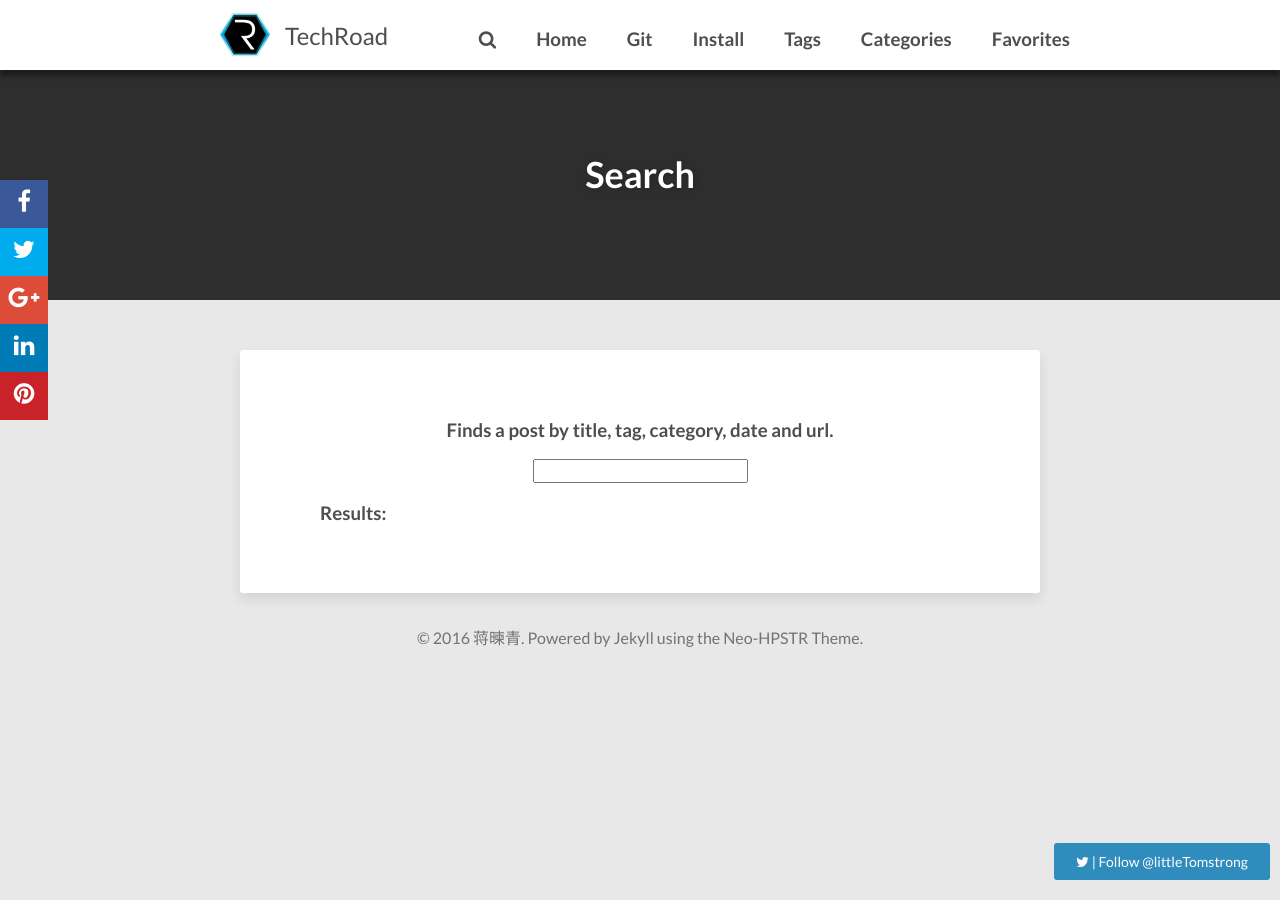
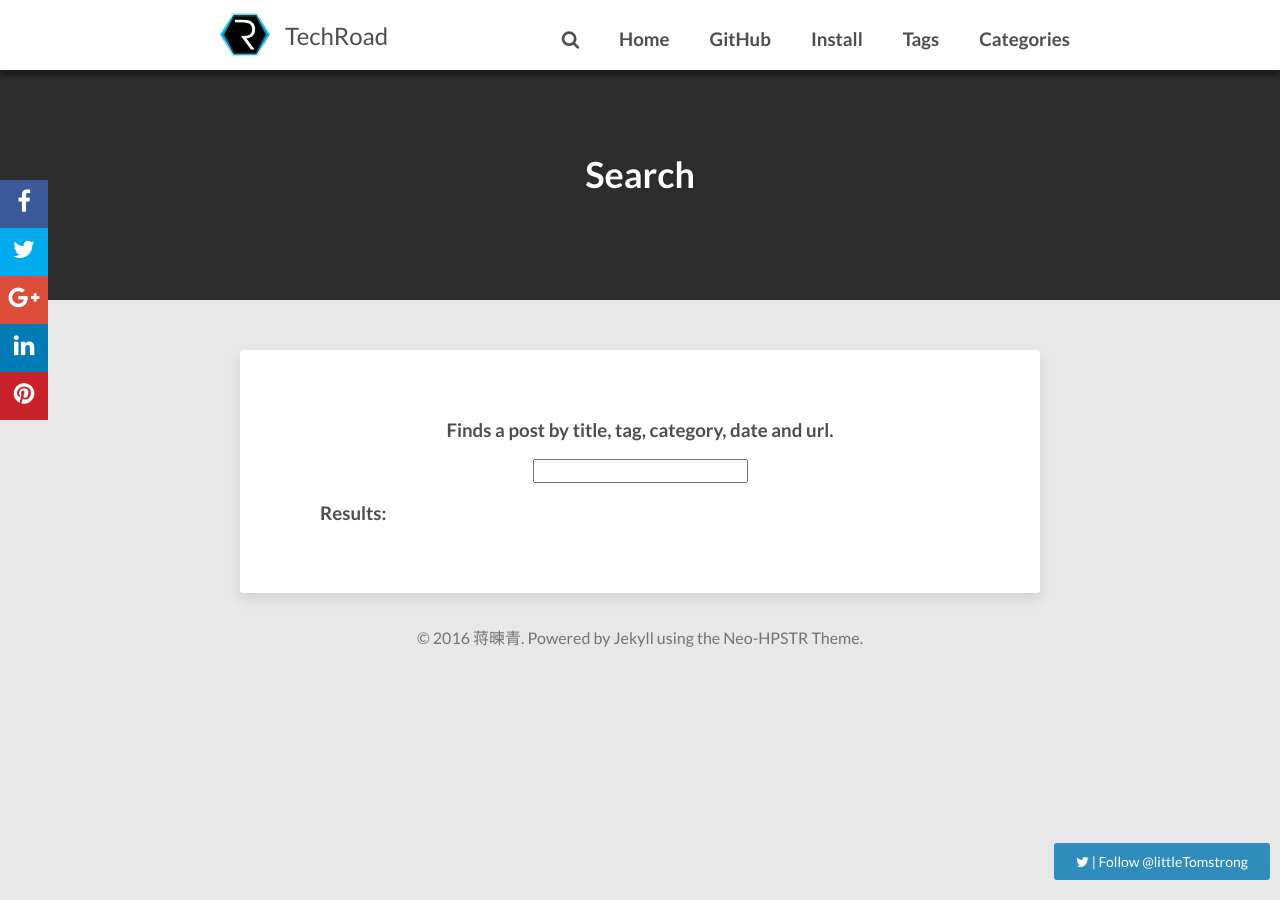
Before and after one commit to JianqingJiang/jianqingjiang.github.io, a Jekyll site: the page built from search/index.html, in a window 1280 px wide. Built offline with Jekyll 4.4.1, drawn with Linux system fonts in a browser that asks for light colours; nearby versions of some CDN libraries; comment, search, counter and statistics services are not loaded.

Commit message:
modified _config.yml

```diff
--- a/_config.yml
+++ b/_config.yml
@@ -18,7 +18,7 @@ url: http://jianqingjiang.github.io
 menu:
   - title: 'Home'
     url: '/'
-  - title: 'Git'
+  - title: 'GitHub'
     url: 'https://github.com/JianqingJiang'
   - title: 'Install'
     url: '/theme-setup/'
@@ -27,13 +27,13 @@ menu:
   - title: 'Categories'
     url: '/categories'
     type: 'categories'
-  - title: 'Favorites'
-    url: '#'
-    submenu:
-      - title: 'Code Highlighter'
-        url: '/intro/code-highlighting-post/'
-      - title: 'Sample Post'
-        url: '/intro/sample-post/'
+#  - title: 'Favorites'
+#    url: '#'
+#    submenu:
+#      - title: 'Code Highlighter'
+#        url: '/intro/code-highlighting-post/'
+#      - title: 'Sample Post'
+#        url: '/intro/sample-post/'
 
 # Owner/author information
 owner:
```
